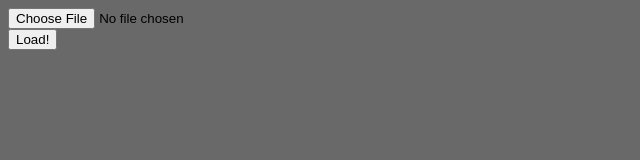
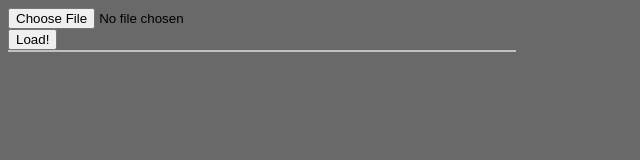
Before and after one commit to DearFox/cpm-tools, a plain HTML site: page index.html in a window 1280 px wide. Shown: the whole page, without its empty margins (0-640 px from the left). Drawn offline with Linux system fonts and the light colour scheme.

Commit message:
Немного добавил стиля для Дива

```diff
--- a/index.html
+++ b/index.html
@@ -4,6 +4,18 @@
 	<meta charset="UTF-8">
 	<meta name="viewport" content="width=device-width, initial-scale=1.0">
 	<title>Document</title>
+
+	<style>
+	.output {
+	height: 40%; /* высота нашего блока */
+	width: 40%; /* ширина нашего блока */
+	background: #fff; /* цвет фона, белый */
+	border: 1px solid #C1C1C1; /* размер и цвет границы блока */
+	overflow-x: scroll; /* прокрутка по горизонтали */
+	overflow-y: scroll; /* прокрутка по вертикали */
+	}
+</style>
+
 </head>
 <body style="background: dimgray;">
 	<input type="file" id="file-selector" class="test" accept=".json">
```
